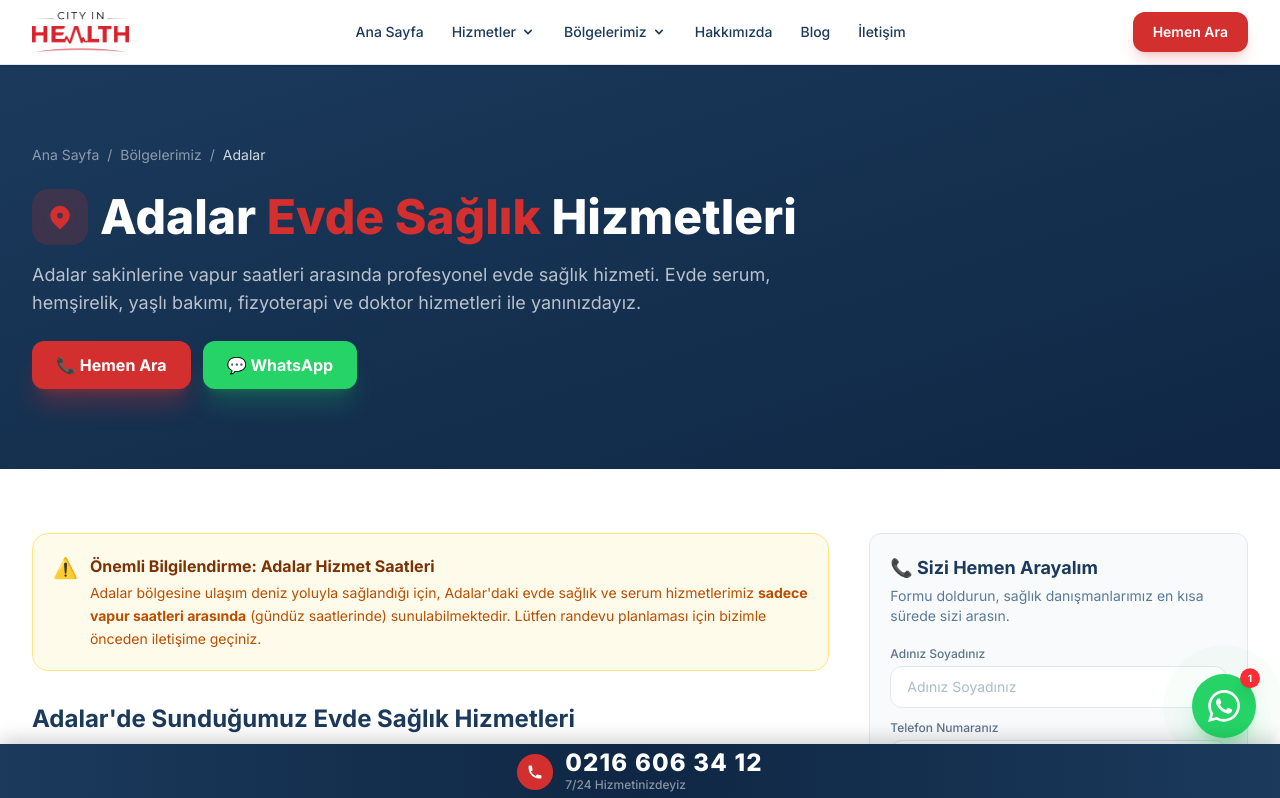
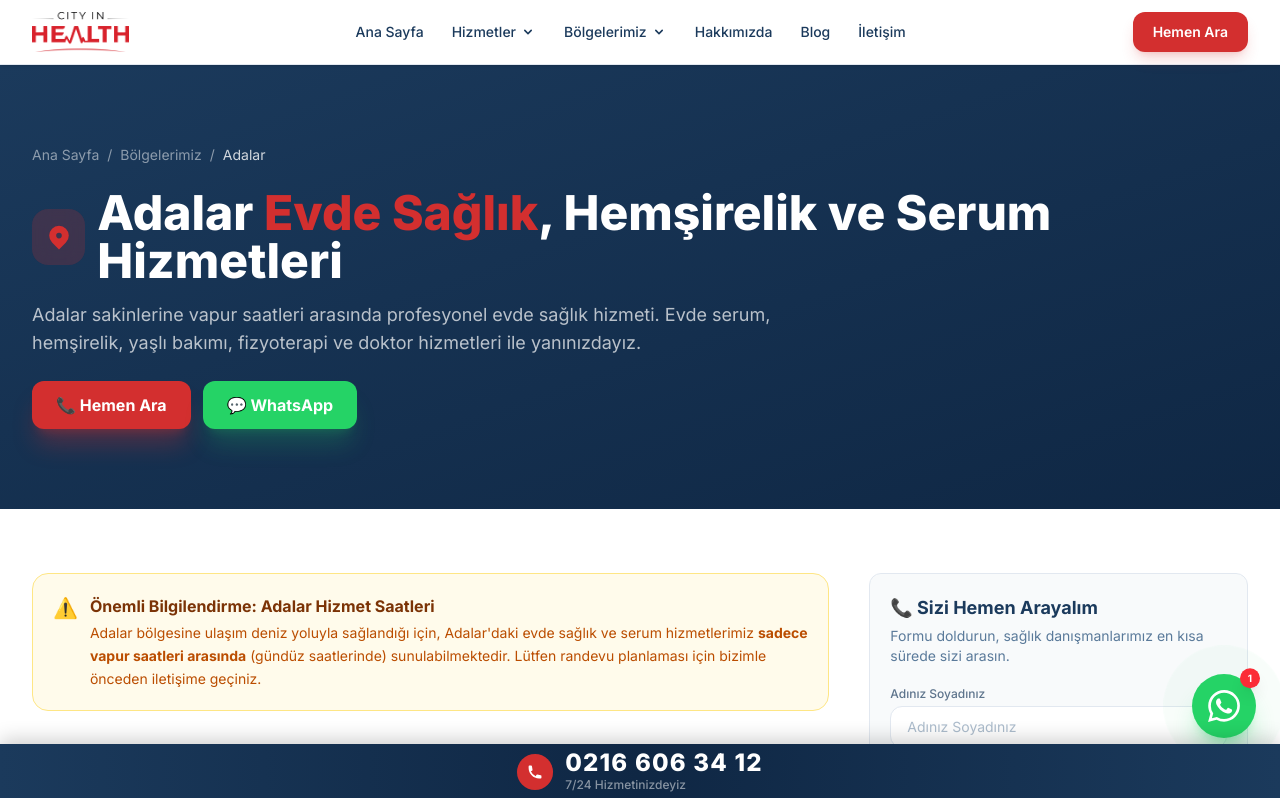
Before and after one commit to cityinhealth/Web-sitesi, a Next.js app: page /istanbul-evde-saglik/adalar in a window 1280 px wide. Shown: the top 798 px of the page. Built offline with nearby package versions, Linux system fonts and the light colour scheme.

Commit message:
seo: ilce sayfalarindaki H1 ve H2 etiketlerine 'serum' eklendi

```diff
--- a/app/istanbul-evde-saglik/[ilce]/page.tsx
+++ b/app/istanbul-evde-saglik/[ilce]/page.tsx
@@ -107,7 +107,7 @@ export default async function DistrictPage({ params }: { params: Promise<{ ilce:
                             </svg>
                         </div>
                         <h1 className="text-3xl sm:text-4xl lg:text-5xl font-extrabold text-white">
-                            {dn} <span className="text-primary">Evde Sağlık</span> Hizmetleri
+                            {dn} <span className="text-primary">Evde Sağlık</span>, Hemşirelik ve Serum Hizmetleri
                         </h1>
                     </div>
                     <p className="text-lg text-white/70 max-w-3xl mt-4">
@@ -143,7 +143,7 @@ export default async function DistrictPage({ params }: { params: Promise<{ ilce:
 
                             {/* Services Heading */}
                             <h2 className="text-2xl font-bold text-secondary mb-4">
-                                {dn}&apos;de Sunduğumuz Evde Sağlık Hizmetleri
+                                {dn}&apos;de Sunduğumuz Evde Sağlık ve Serum Hizmetleri
                             </h2>
                             <p className="text-muted leading-relaxed mb-8">
                                 City in Health olarak {dn} bölgesinde kapsamlı evde sağlık hizmetleri sunuyoruz. Deneyimli ve sertifikalı sağlık profesyonellerimiz, evinizin konforunda en kaliteli bakımı sağlamak için {dn}&apos;nin her mahallesine ulaşır. Tüm hizmetlerimiz CE sertifikalı tek kullanımlık steril malzemelerle gerçekleştirilir.
```
